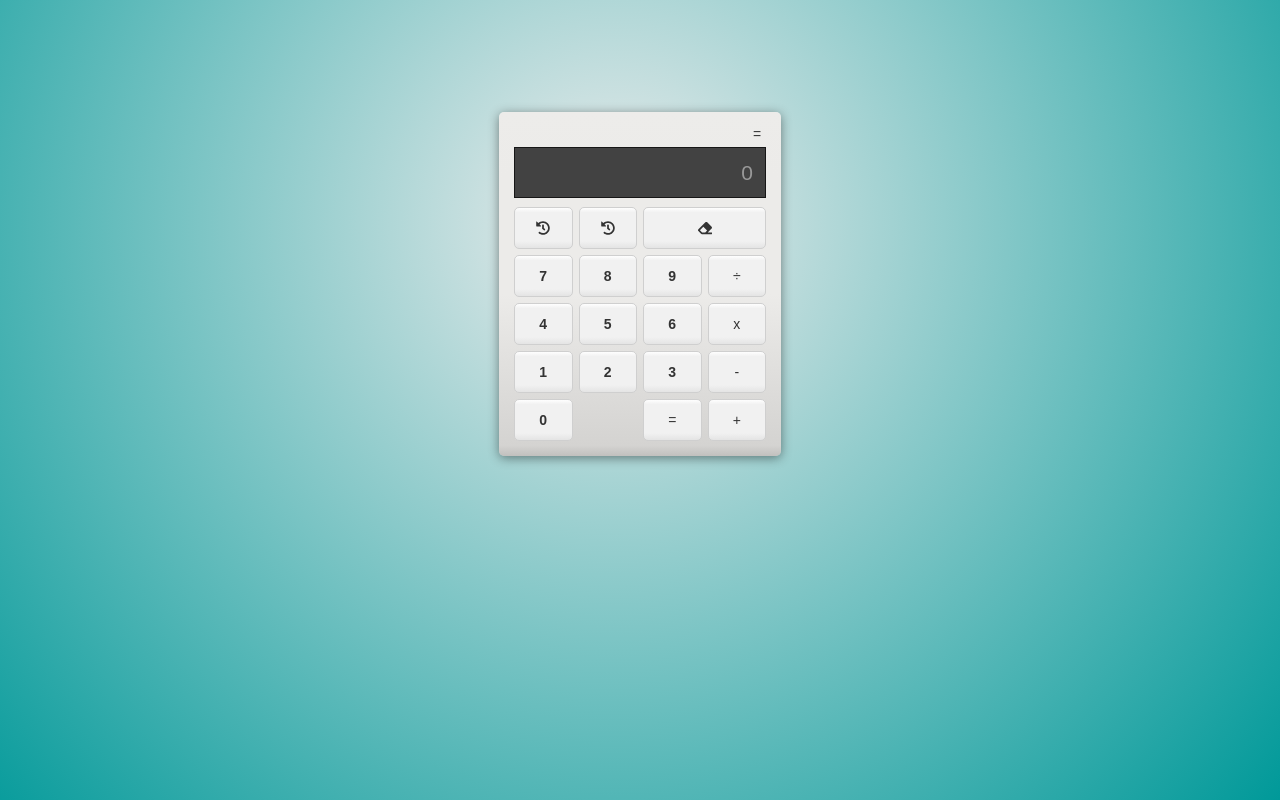
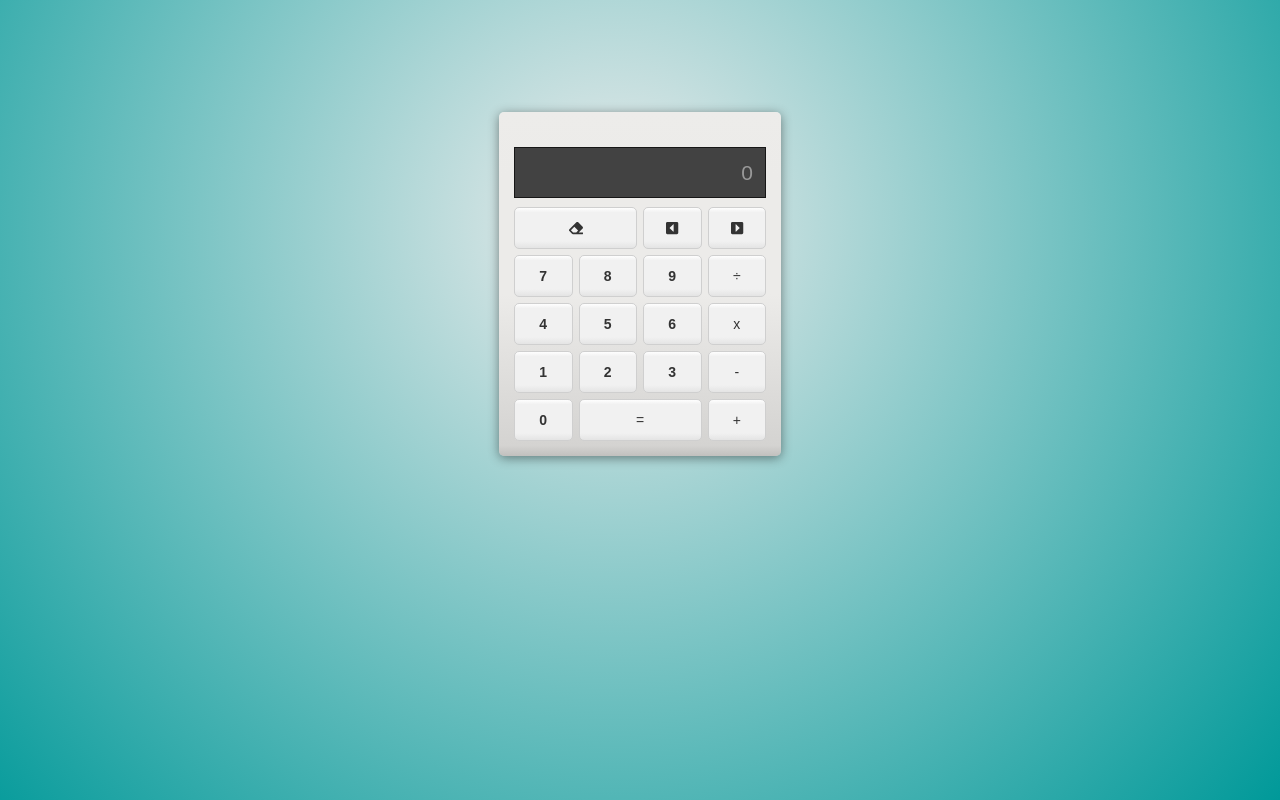
Before and after one commit to jackie-d/simple-calculator, an Angular app in the folder frontend/src/main/simplecalculator-ng/: page /home in a window 1280 px wide. Built offline with nearby package versions, Linux system fonts and the light colour scheme.

Commit message:
[Frontend] Improvements on calculator behaviours and design

```diff
--- a/frontend/src/main/simplecalculator-ng/src/app/components/calculator/calculator.component.html
+++ b/frontend/src/main/simplecalculator-ng/src/app/components/calculator/calculator.component.html
@@ -2,7 +2,15 @@
   <div class="calc-background-field">
     <div class="formula">{{upperScreenValue}}&nbsp;</div>
     <div class="_100 calcelement">
-      <div class="text-field-wrapper w-form">
+      <div class="text-field-wrapper w-form screen-container">
+        <fa-icon
+            [icon]="faSpinner"
+            [spin]="true"
+            class="loading-icon"
+            [styles]="{'color': '#fff'}"
+            size="lg"
+            *ngIf="isLoadingVisible()"
+        ></fa-icon>
         <form data-name="calculator io" id="wf-form-calculator-io" name="wf-form-calculator-io">
           <input
           class="text-field w-input"
@@ -19,14 +27,14 @@
         </form>
       </div>
     </div>
+    <div (click)="reset()" class="_25 _50 button calcelement">
+      <fa-icon [icon]="faEraser"></fa-icon>
+    </div>
     <div (click)="showPreviousFromHistory()" class="_25 button calcelement">
-        <fa-icon [icon]="faHistory"></fa-icon>
+        <fa-icon [icon]="faCaretSquareLeft"></fa-icon>
     </div>
     <div (click)="showNextFromHistory()" class="_25 button calcelement">
-        <fa-icon [icon]="faHistory"></fa-icon>
-    </div>
-    <div (click)="reset()" class="_25 _50 button calcelement">
-      <fa-icon [icon]="faEraser"></fa-icon>
+        <fa-icon [icon]="faCaretSquareRight"></fa-icon>
     </div>
     <button (click)="digitNumber('7')" class="_25 bold button calcelement">7</button>
     <button (click)="digitNumber('8')" class="_25 bold button calcelement">8</button>
@@ -41,8 +49,7 @@
     <button (click)="digitNumber('3')" class="_25 bold button calcelement">3</button>
     <button (click)="digitSign('-')" class="_25 button calcelement" [disabled]="!isSignButtonsEnabled()">-</button>
     <button (click)="digitNumber('0')" class="_25 bold button calcelement">0</button>
-    <div style="visibility: hidden" class="_25 button calcelement"></div>
-    <button (click)="getResult()" class="_25 button calcelement" [disabled]="!isResultButtonEnabled()">=</button>
+    <button (click)="getResult()" class="_25 _50 button calcelement" [disabled]="!isResultButtonEnabled()">=</button>
     <button (click)="digitSign('+')" class="_25 button calcelement" [disabled]="!isSignButtonsEnabled()">+</button>
   </div>
 </div>
--- a/frontend/src/main/simplecalculator-ng/src/app/components/calculator/calculator.component.scss
+++ b/frontend/src/main/simplecalculator-ng/src/app/components/calculator/calculator.component.scss
@@ -146,3 +146,14 @@ input[readonly] {
 .calculator-column {
   text-align: center;
 }
+
+.screen-container {
+    position: relative;
+}
+
+.loading-icon{
+    position: absolute;
+    left: 12px;
+    top: 50%;
+    margin-top: -10px;
+}
--- a/frontend/src/main/simplecalculator-ng/src/app/components/calculator/calculator.component.ts
+++ b/frontend/src/main/simplecalculator-ng/src/app/components/calculator/calculator.component.ts
@@ -1,6 +1,6 @@
 import { Component, OnInit } from '@angular/core';
 
-import { faHistory, faEraser } from '@fortawesome/free-solid-svg-icons';
+import { faCaretSquareLeft, faCaretSquareRight, faEraser, faSpinner } from '@fortawesome/free-solid-svg-icons';
 
 @Component({
     selector: 'app-calculator',
@@ -12,49 +12,56 @@ import { faHistory, faEraser } from '@fortawesome/free-solid-svg-icons';
 })
 export class CalculatorComponent implements OnInit {
 
-    screenValue: string = '';
-    upperScreenValue: string = '=';
+    public screenValue: string = '';
+    public upperScreenValue: string = '';
 
-    state: State = State.FirstNumber;
+    private state: State = State.FirstNumber;
 
-    number1 = null;
-    number2 = null;
-    sign = null;
+    private number1 = null;
+    private number2 = null;
+    private sign = null;
 
-    faHistory = faHistory;
-    faEraser = faEraser;
+    public faCaretSquareLeft = faCaretSquareLeft;
+    public faCaretSquareRight = faCaretSquareRight;
+    public faEraser = faEraser;
+    public faSpinner = faSpinner;
 
+    private history = [];
+    private currentHistoryShown = null;
 
     constructor() { }
 
     ngOnInit(): void {}
 
-    digitNumber(number: string){
+    public digitNumber(number: string){
         if ( this.state == State.Result ) {
             this.reset();
         }
         this.screenValue += number;
     }
 
-    digitSign(sign: string) {
+    public digitSign(sign: string) {
         if ( this.screenValue == '' ) {
             return;
         }
         this.number1 = parseInt(this.screenValue);
+        this.upperScreenValue = this.number1 + ' ' + sign;
         this.screenValue = '';
         this.sign = sign;
+        this.state = State.SecondNumber;
     }
 
-    getResult() {
+    public getResult() {
         if ( this.screenValue == '' ) {
             return;
         }
         this.number2 = parseInt(this.screenValue);
+        this.upperScreenValue += ' ' + this.number2;
         this.screenValue = '';
         this.elaborateResult();
     }
 
-    reset() {
+    public reset() {
         this.state = State.FirstNumber;
         this.screenValue = '';
         this.upperScreenValue = '';
@@ -63,15 +70,19 @@ export class CalculatorComponent implements OnInit {
         this.sign = null;
     }
 
-    isSignButtonsEnabled() {
+    public isSignButtonsEnabled() {
         return this.state == State.FirstNumber;// && this.state != State.Loading;
     }
 
-    isResultButtonEnabled() {
+    public isResultButtonEnabled() {
         return this.state == State.SecondNumber;// && this.state != State.Loading;
     }
 
-    async elaborateResult() {
+    public isLoadingVisible() {
+        return this.state == State.Loading;
+    }
+
+    private async elaborateResult() {
         // mock
         this.state = State.Loading;
         await new Promise( resolve => setTimeout(resolve, 500) );
@@ -79,12 +90,12 @@ export class CalculatorComponent implements OnInit {
         this.showResult();
     }
 
-    showResult() {
-
+    private showResult() {
+        this.screenValue = '<solution>';
     }
 
 
-    handleKeyboardEvents(keyPress: KeyboardEvent) {
+    public handleKeyboardEvents(keyPress: KeyboardEvent) {
         let key = keyPress.key;
         switch (key) {
             case '0': this.digitNumber(key); break;
@@ -107,16 +118,15 @@ export class CalculatorComponent implements OnInit {
     }
 
 
-    showPreviousFromHistory() {
-
+    public showPreviousFromHistory() {
+        // show prev history
     }
 
-    showNextFromHistory() {
-
+    public showNextFromHistory() {
+        // show next history
     }
 
 }
-
 
 export enum State {
     FirstNumber,
```
